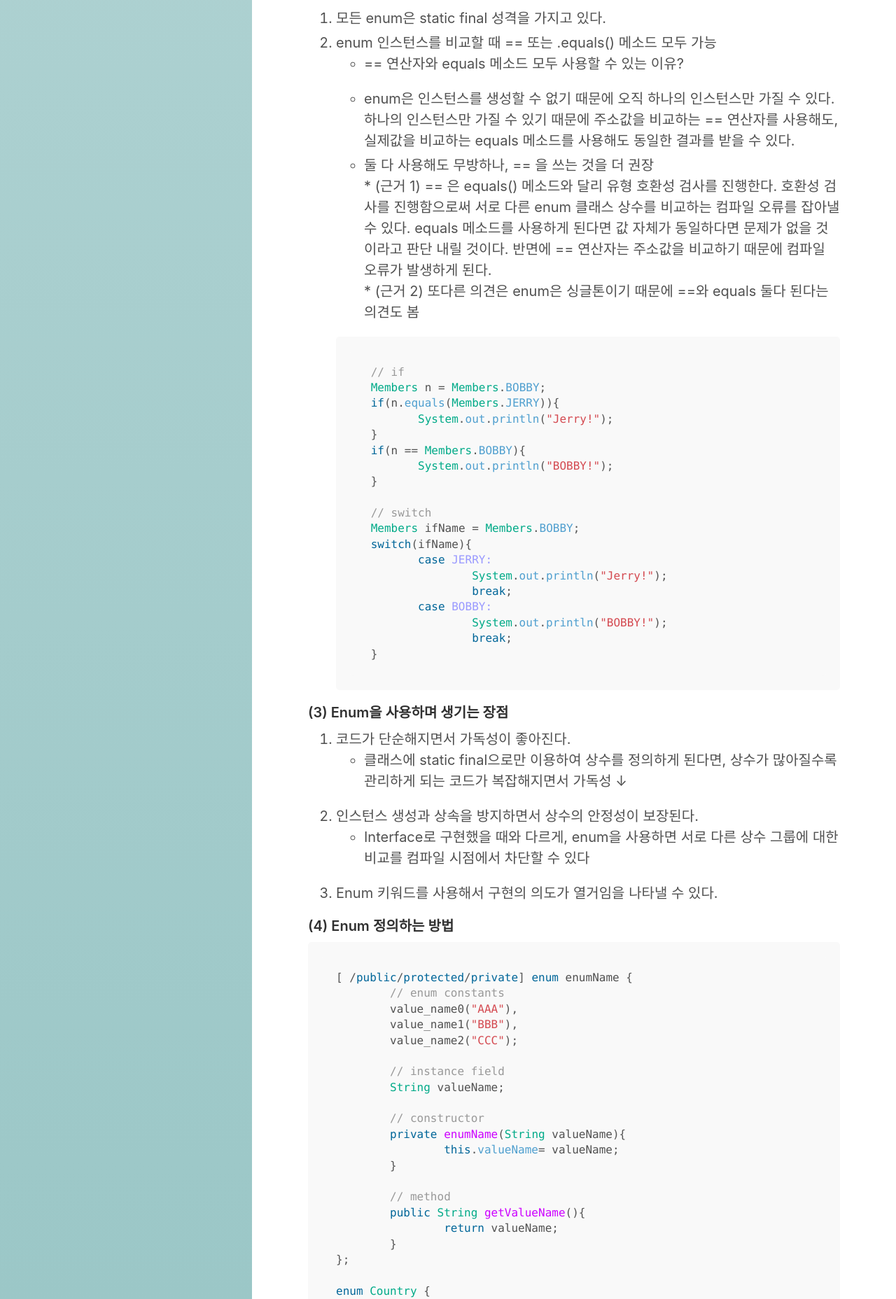
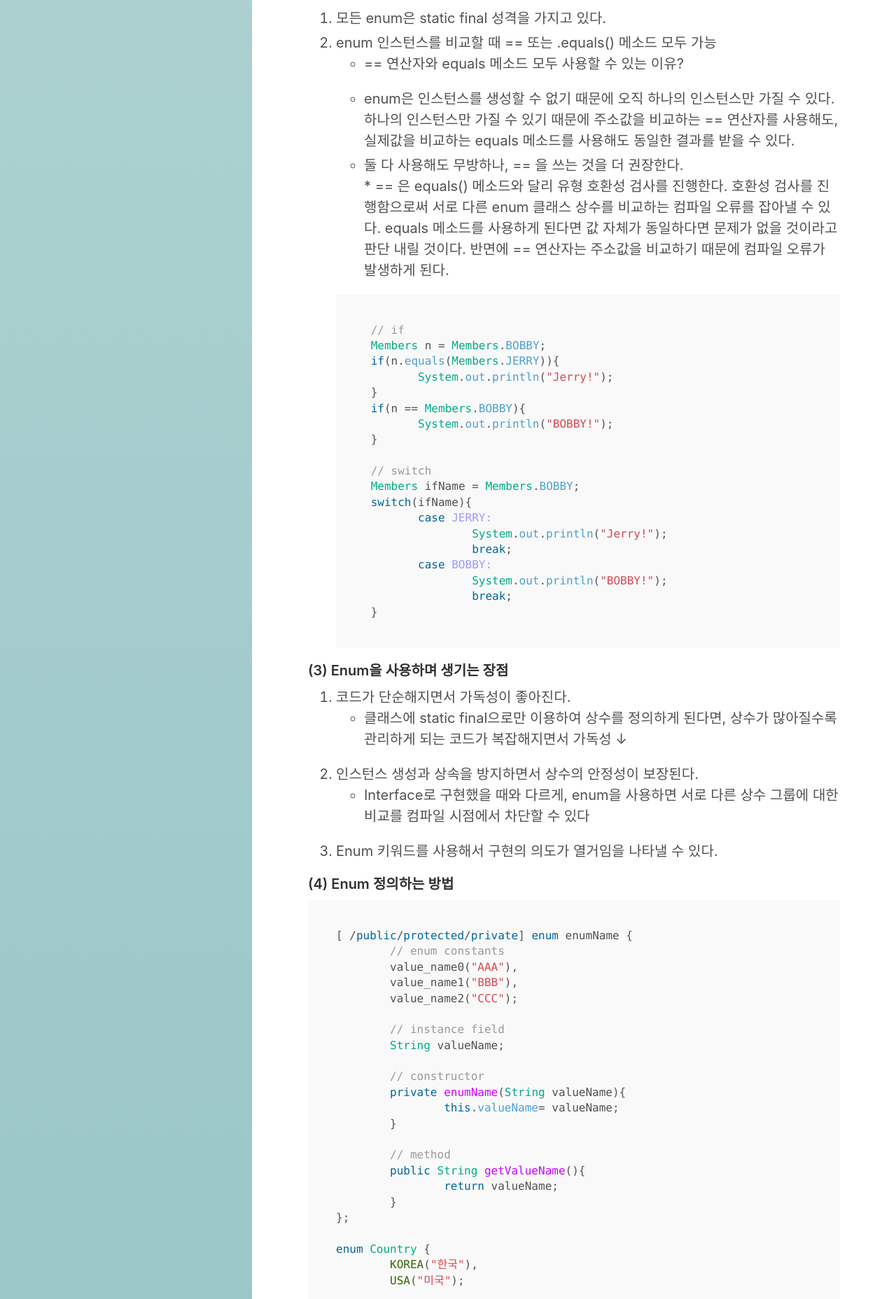
Before and after one commit to mia0406/mia0406.github.io, a Jekyll site: the page built from _posts/2021-01-29-[11주차 과제] Enum.md, in a window 1280 px wide. Shown: the part 840-2696 px from the top of the page at 70% size. Built offline with Jekyll 4.4.1, drawn with Linux system fonts in a browser that asks for light colours; some of the changed text lies outside the part shown.

Commit message:
Update 2021-01-29-[11주차 과제] Enum.md

````diff
--- a/_posts/2021-01-29-[11주차 과제] Enum.md
+++ b/_posts/2021-01-29-[11주차 과제] Enum.md
@@ -29,9 +29,8 @@ title: 11주차 - Enum
 2. enum 인스턴스를 비교할 때 == 또는 .equals() 메소드 모두 가능
 * == 연산자와 equals 메소드 모두 사용할 수 있는 이유?
 	* enum은 인스턴스를 생성할 수 없기 때문에 오직 하나의 인스턴스만 가질 수 있다. 하나의 인스턴스만 가질 수 있기 때문에 주소값을 비교하는 == 연산자를 사용해도, 실제값을 비교하는 equals 메소드를 사용해도 동일한 결과를 받을 수 있다.
-	* 둘 다 사용해도 무방하나, == 을 쓰는 것을 더 권장
-        	* (근거 1) == 은 equals() 메소드와 달리 유형 호환성 검사를 진행한다. 호환성 검사를 진행함으로써 서로 다른 enum 클래스 상수를 비교하는 컴파일 오류를 잡아낼 수 있다. equals 메소드를 사용하게 된다면 값 자체가 동일하다면 문제가 없을 것이라고 판단 내릴 것이다. 반면에 == 연산자는 주소값을 비교하기 때문에 컴파일 오류가 발생하게 된다.
-        	* (근거 2) 또다른 의견은 enum은 싱글톤이기 때문에 ==와 equals 둘다 된다는 의견도 봄
+	* 둘 다 사용해도 무방하나, == 을 쓰는 것을 더 권장한다.
+        	* == 은 equals() 메소드와 달리 유형 호환성 검사를 진행한다. 호환성 검사를 진행함으로써 서로 다른 enum 클래스 상수를 비교하는 컴파일 오류를 잡아낼 수 있다. equals 메소드를 사용하게 된다면 값 자체가 동일하다면 문제가 없을 것이라고 판단 내릴 것이다. 반면에 == 연산자는 주소값을 비교하기 때문에 컴파일 오류가 발생하게 된다.
 
     ```java
     // if
@@ -110,12 +109,11 @@ enum Country {
 
 2. 생성자 (Constructor)
     - Enum도 클래스라고 볼 수 있기 때문에 생성자를 가질 수 있다.
-    - 만약 enum 상수 뒤에 오는 인수가 없다면, 생성자 선언 없이 default 생성자를 사용해도 무방
+    - 만약 enum 상수 뒤에 오는 인수가 없다면, 생성자 선언 없이 default 생성자를 사용해도 무방하다.
     - 각 enum 상수들은 생성자를 호출한다.
     - 생성자는 오직 private으로만 선언할 수 있다.
-        - = 인스턴스를 생성할 수 없다, new 연산자를 사용할 수 없다.
+        - 인스턴스를 생성할 수 없다, new 연산자를 사용할 수 없다.
         - enum 상수는 클래스가 로드되는 시점에 하나의 인스턴스로 생성되기 때문에 임의로 생성하여 사용할 수 없다.
-        - 클래스가 로드되는 시점에 하나의 인스턴스로 생성되어 싱클톤 형태로 어플리케이션 전체에서 사용된다.
 3. 인스턴스 필드 (Instance field)
     - enum 상수와 연관된 데이터를 상수 자체에 포함시켜 용이하게 관리하기 위해서 사용한다.
     - 인스턴스 변수를 사용하게 된다면 생성자를 overload하여 정의해야 한다.
````
